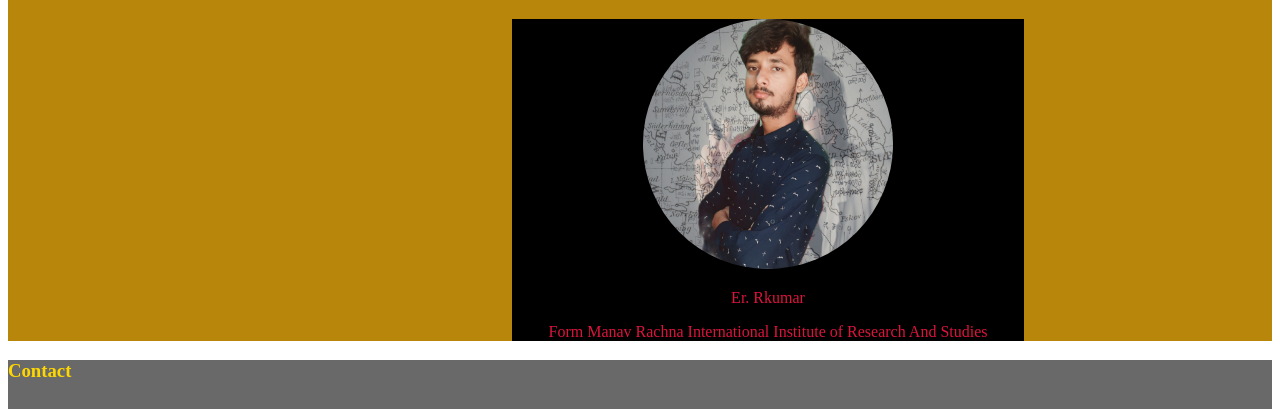
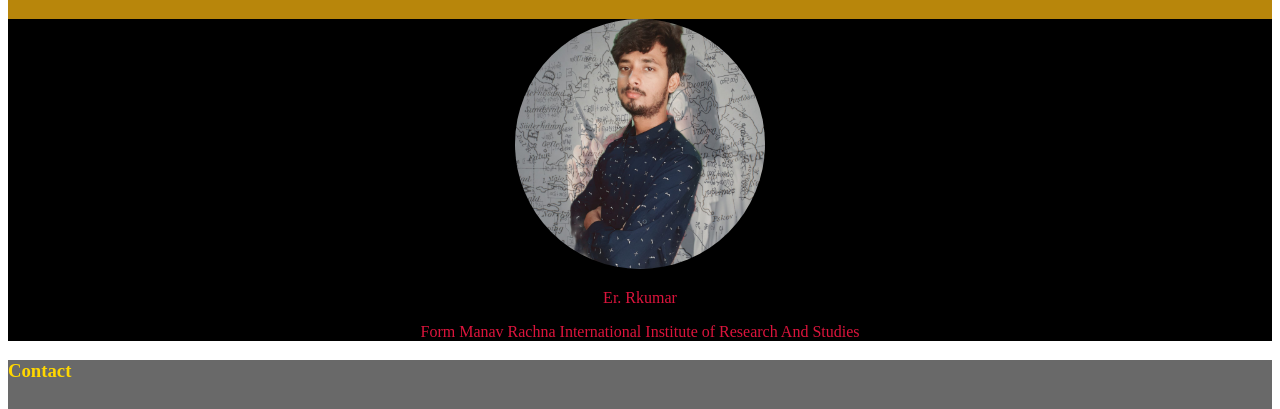
Before and after one commit to Prince85219/Excel.Mathematics, a plain HTML site: page details.html in a window 1280 px wide. Shown: the part 105-514 px from the top of the page. Drawn offline with Linux system fonts and the light colour scheme; grey boxes are pictures that could not be loaded.

Commit message:
Update index.css

```diff
--- a/index.css
+++ b/index.css
@@ -45,8 +45,6 @@
 }
 
 .detail {
-    width: 40vw;
-    margin-left: 63vh;
     text-align: center;
     background-color: black;
 
```
